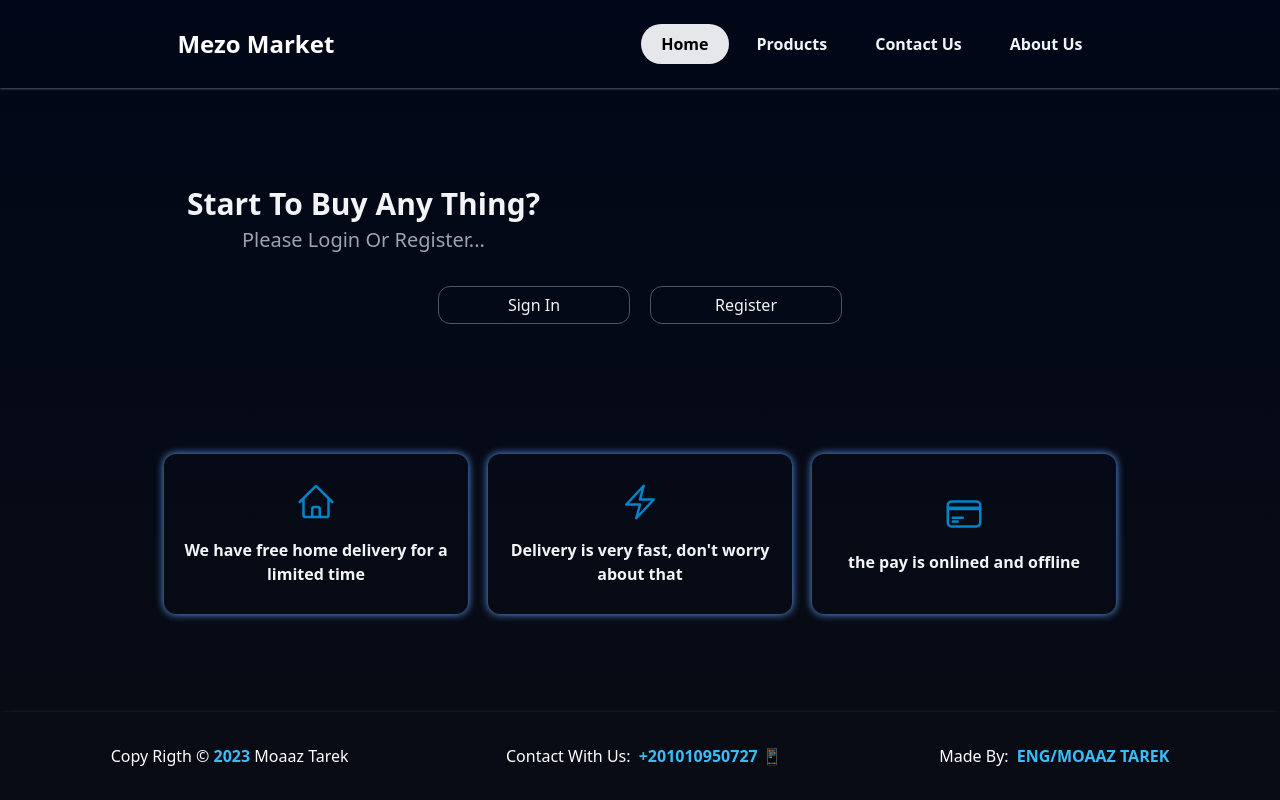
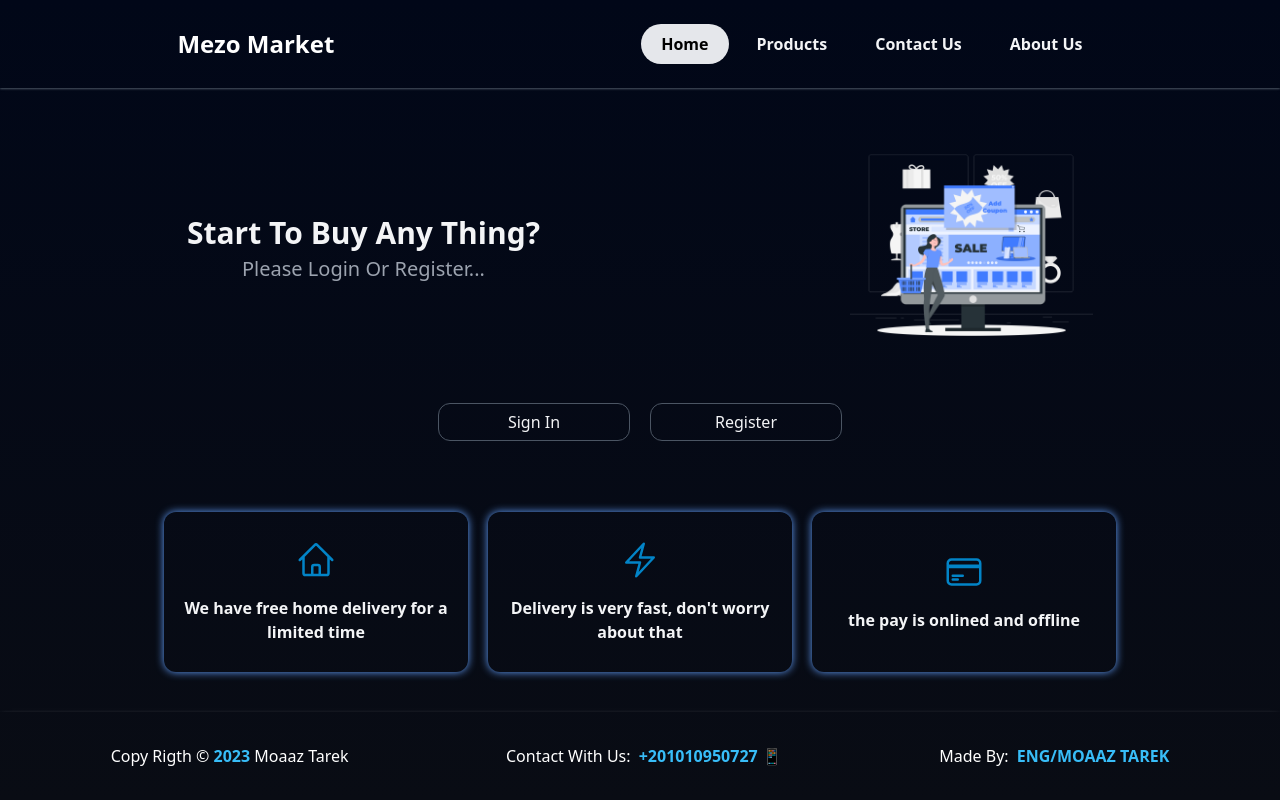
Before and after one commit to moaaztarek623/market-3, a website: page index.html in a window 1280 px wide. Drawn offline with nearby package versions, Linux system fonts and the light colour scheme; the site is published under a folder, as on GitHub Pages, so addresses that start at the root find nothing.

Commit message:
Add files via upload

```diff
--- a/index.html
+++ b/index.html
@@ -38,7 +38,7 @@
             <h1 class="font-bold text-3xl capitalize text-gray-100 pb-1 text-center">start to buy any thing?</h1>
             <p class="text-xl capitalize text-gray-400">please login or register...</p>
         </div>
-            <img src="/public/images/home-01.png" class="w-1/5 max-[768px]:w-2/5" alt="">
+            <img src="./images/home-01.png" class="w-1/5 max-[768px]:w-2/5" alt="">
         </div>
         <div class="signs flex justify-center items-center gap-5 lg:flex-row flex-row max-[768px]:flex-col">
             <a href="login.html" class="block text-center capitalize text-gray-100 rounded-xl border border-gray-600 hover:bg-gray-600 py-1.5 px-6 w-48">sign in</a>
--- a/main-02.js
+++ b/main-02.js
@@ -130,6 +130,7 @@ if (localStorage.getItem('shopingIf') != null) {
 function addProductToShoppingCartLocalStorage() {
   let itemCart = '';
   for (let i = 0; i < arrShopping.length; i++) {
+    console.log(arrShopping[i].img);
   itemCart += `
   <div class="items flex items-center justify-between border border-b-slate-600 border-x-0 border-t-0 px-3 py-6 max-[768px]:flex-col max-[768px]:gap-6">
     <div class="info-product flex gap-4 basis-2/5  max-[768px]:w-full">
```
